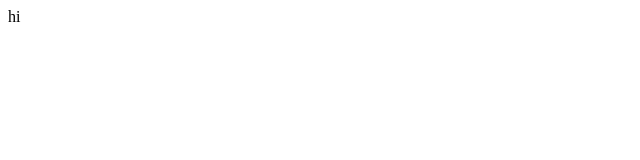
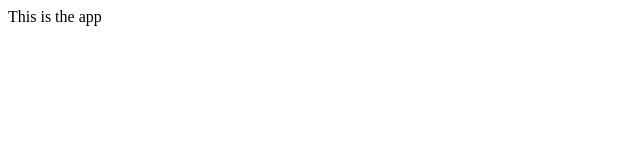
Before and after one commit to Anfz/everybodydoesablog, a React (Create React App) app: page / in a window 1280 px wide. Shown: the top 160 px of the page, without its empty margins (0-640 px from the left). Built offline with nearby package versions, Linux system fonts and the light colour scheme.

Commit message:
Setup Basic App Component

```diff
--- /dev/null
+++ b/src/components/App.js
@@ -0,0 +1,13 @@
+import React, { Component } from 'react';
+
+class App extends Component {
+  render() {
+    return (
+      <div>
+        This is the app
+      </div>
+    )
+  }
+}
+
+export default App;
--- a/src/index.js
+++ b/src/index.js
@@ -1,5 +1,7 @@
 import React from 'react';
 import ReactDOM from 'react-dom';
 
-ReactDOM.render(<div>hi</div>
+import App from './components/App'
+
+ReactDOM.render(<App></App>
                 ,document.getElementById('root'));
```
